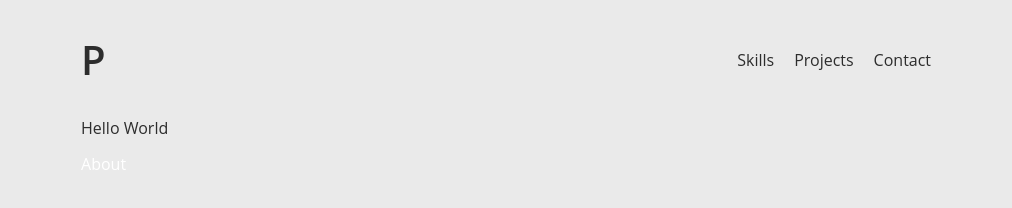
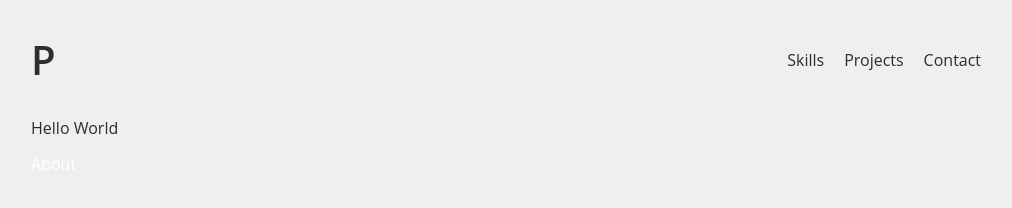
Before and after one commit to rihor/portfolio, a Gatsby site: page / in a window 1280 px wide. Shown: the whole page, without its empty margins (129-1141 px from the left). Built offline with nearby package versions, Linux system fonts and the light colour scheme; Gatsby itself is replaced by a stand-in of ours.

Commit message:
small changes in style

```diff
--- a/src/components/layout.tsx
+++ b/src/components/layout.tsx
@@ -14,7 +14,7 @@ const Container = styled.div`
   background: ${({ theme }) => theme.colors.background};
   padding: 0px 20px;
   width: 100%;
-  max-width: 900px;
+  max-width: 1000px;
   margin: 0 auto;
 `;
 
--- a/src/styles/themes/light.ts
+++ b/src/styles/themes/light.ts
@@ -7,7 +7,7 @@ const light: DefaultTheme = {
     primary: "#c62e65",
     secundary: "#d63af9",
 
-    background: "#eaeaea",
+    background: "#efefef",
     text: "#2d2d2d",
   },
 };
```
